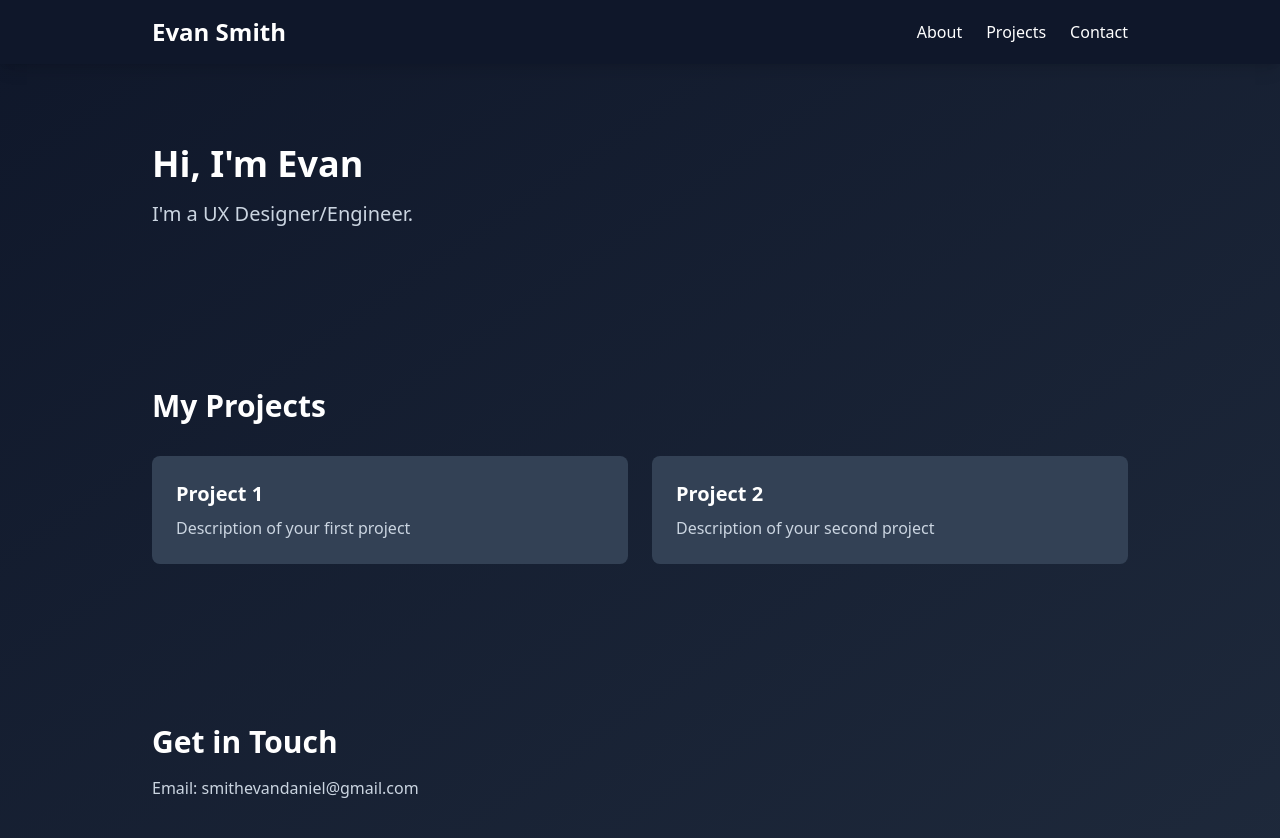
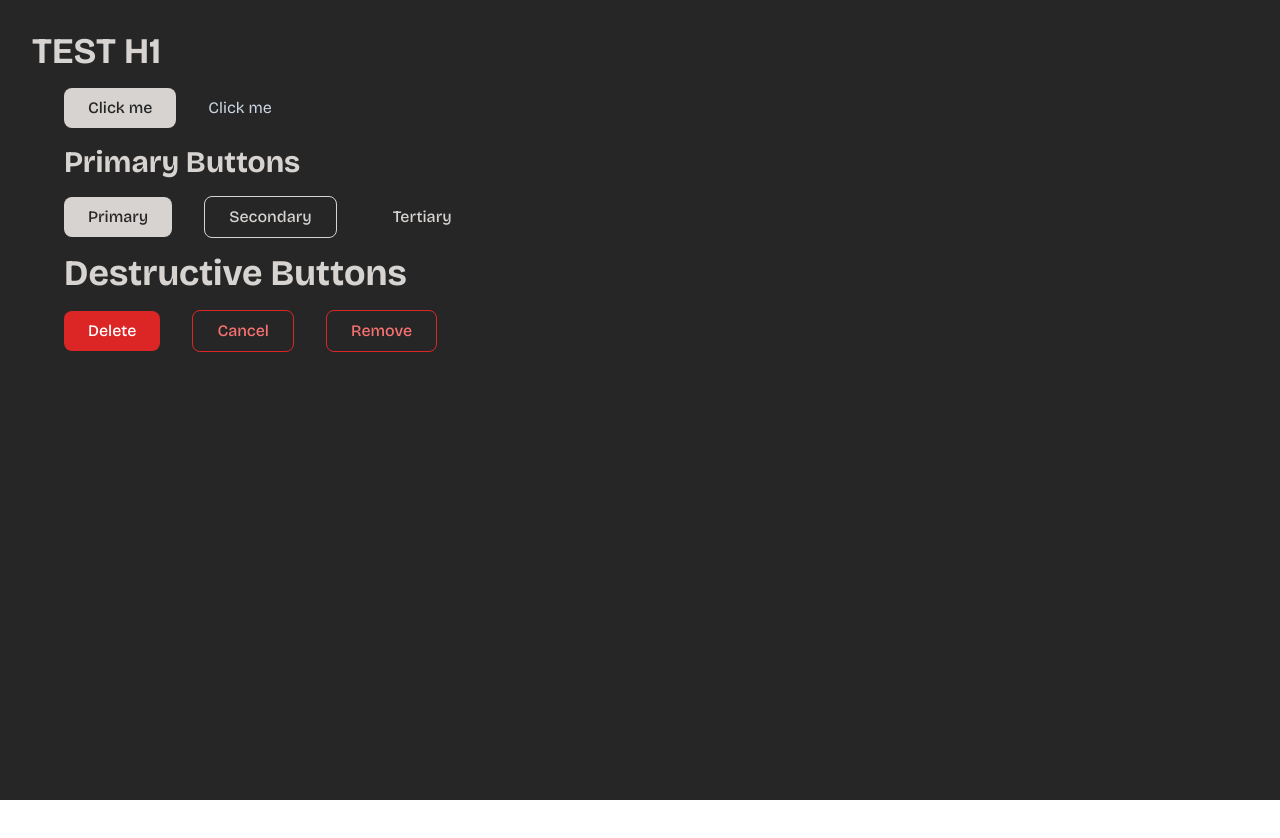
Before and after one commit to smith4ea/portfolio, a React app in the folder frontend/: page / in a window 1280 px wide. Shown: the top 838 px of the page. After the commit the page ends 800 px from the top, so only its background shows below. Built offline with nearby package versions, Linux system fonts and the light colour scheme; the HTML template or start-up script is replaced by a standard one.

Commit message:
made some components and tested them out

```diff
--- a/frontend/src/App.jsx
+++ b/frontend/src/App.jsx
@@ -1,44 +1,24 @@
+import Text from './components/atoms/text'
+import Link from './components/atoms/link'
+import Button from './components/atoms/button'
+
 export default function App() {
   return (
-    <div className="min-h-screen bg-gradient-to-br from-slate-900 to-slate-800 text-white">
-      <nav className="bg-slate-900 shadow-lg">
-        <div className="max-w-5xl mx-auto px-6 py-4 flex justify-between items-center">
-          <h1 className="text-2xl font-bold">Evan Smith</h1>
-          <ul className="flex gap-6">
-            <li><a href="#about" className="hover:text-blue-400">About</a></li>
-            <li><a href="#projects" className="hover:text-blue-400">Projects</a></li>
-            <li><a href="#contact" className="hover:text-blue-400">Contact</a></li>
-          </ul>
-        </div>
-      </nav>
+    <div className="bg-neutral-800 min-h-screen p-8 space-y-4 space-x-8">
 
-      <main className="max-w-5xl mx-auto px-6">
-        <section id="about" className="py-20">
-          <h2 className="text-4xl font-bold mb-4">Hi, I'm Evan</h2>
-          <p className="text-xl text-slate-300">
-            I'm a UX Designer/Engineer.
-          </p>
-        </section>
+      <Text variant="h1">TEST H1</Text>
+      <Button onClick={() => alert('Button clicked!')}>Click me</Button>
+      <Link href="#test">Click me</Link>
 
-        <section id="projects" className="py-20">
-          <h2 className="text-3xl font-bold mb-8">My Projects</h2>
-          <div className="grid grid-cols-1 md:grid-cols-2 gap-6">
-            <div className="bg-slate-700 p-6 rounded-lg">
-              <h3 className="text-xl font-bold mb-2">Project 1</h3>
-              <p className="text-slate-300">Description of your first project</p>
-            </div>
-            <div className="bg-slate-700 p-6 rounded-lg">
-              <h3 className="text-xl font-bold mb-2">Project 2</h3>
-              <p className="text-slate-300">Description of your second project</p>
-            </div>
-          </div>
-        </section>
+      <Text variant="h2">Primary Buttons</Text>
+      <Button variant="primary">Primary</Button>
+      <Button variant="secondary">Secondary</Button>
+      <Button variant="tertiary">Tertiary</Button>
 
-        <section id="contact" className="py-20">
-          <h2 className="text-3xl font-bold mb-4">Get in Touch</h2>
-          <p className="text-slate-300">Email: smithevandaniel@gmail.com</p>
-        </section>
-      </main>
+      <Text variant="h1">Destructive Buttons</Text>
+      <Button variant="primary" destructive>Delete</Button>
+      <Button variant="secondary" destructive>Cancel</Button>
+      <Button variant="tertiary" destructive>Remove</Button>
     </div>
   )
 }
--- /dev/null
+++ b/frontend/src/components/atoms/button.jsx
@@ -0,0 +1,34 @@
+export default function Button({
+    variant = "primary",
+    destructive = false,
+    onClick,
+    className = "",
+    children
+}) {
+
+const baseStyles = "px-6 py-2 rounded-lg transition font-medium"
+
+const variants = {
+    primary: "bg-stone-300 text-neutral-800",
+    secondary: "bg-transparent text-stone-300 border border-stone-300",
+    tertiary: "bg-transparent text-stone-300",
+}
+
+const destructiveVariants = {
+    primary: "bg-red-600 hover:bg-red-700 text-white",
+    secondary: "bg-transparent hover:bg-slate-600 text-red-400 border border-red-600",
+    tertiary: "bg-transparent hover:bg-red-900 text-red-400 border border-red-600",
+}
+
+const styleClass = destructive ? destructiveVariants[variant] : variants[variant]
+
+
+return (
+    <button
+        onClick={onClick}
+        className={`${baseStyles} ${styleClass} ${className}`}
+    >
+        {children}
+    </button>
+)
+}
--- /dev/null
+++ b/frontend/src/components/atoms/link.jsx
@@ -0,0 +1,7 @@
+export default function Link({ href, className = "", children }) {
+  return (
+    <a href={href} className={`hover:text-slate-200 text-slate-300 transition ${className}`}>
+      {children}
+    </a>
+  )
+}
--- /dev/null
+++ b/frontend/src/components/atoms/text.jsx
@@ -0,0 +1,15 @@
+export default function Text({ variant = "body", className = "", children }) {
+  const variants = {
+    h1: "text-4xl font-bold text-stone-300",
+    h2: "text-3xl font-bold text-stone-300",
+    h3: "text-xl font-bold text-stone-300",
+    body: "text-base text-stone-300",
+    small: "text-sm text-stone-300",
+  }
+
+  return (
+    <p className={`${variants[variant]} ${className}`}>
+      {children}
+    </p>
+  )
+}
--- a/frontend/src/index.css
+++ b/frontend/src/index.css
@@ -1,3 +1,4 @@
+@import url('https://fonts.googleapis.com/css2?family=Bricolage+Grotesque:opsz,wght@12..96,200..800&display=swap');
 @tailwind base;
 @tailwind components;
 @tailwind utilities;
--- a/frontend/tailwind.config.js
+++ b/frontend/tailwind.config.js
@@ -5,7 +5,11 @@ export default {
     "./src/**/*.{js,jsx}",
   ],
   theme: {
-    extend: {},
+    extend: {
+      fontFamily: {
+      sans: ['Bricolage Grotesque', 'sans-serif'],
+      },
+    },
   },
   plugins: [],
 }
```
Also changed, not shown: 1 other file (tests, documents, lock files or other folders).
